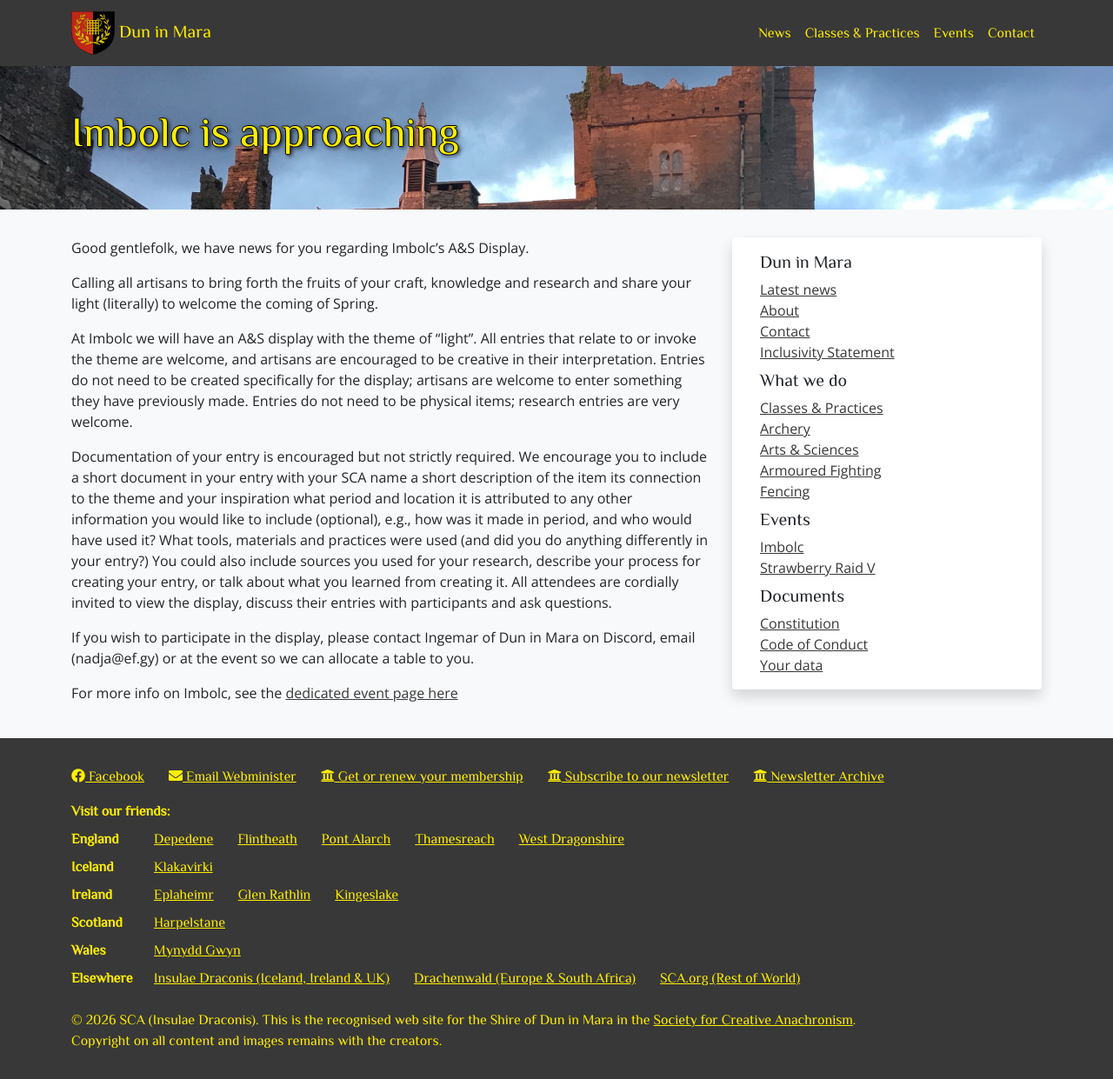
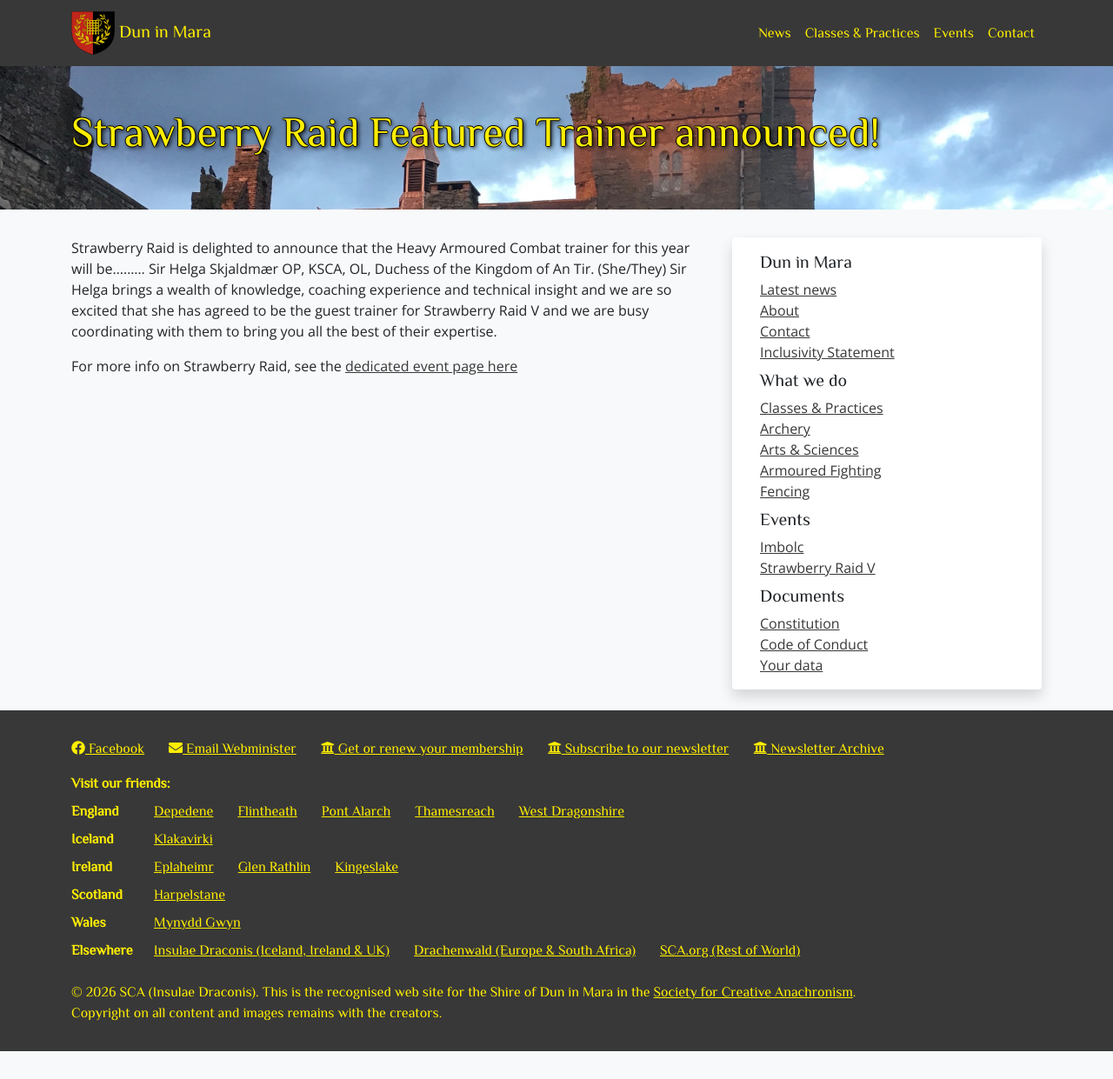
Before and after one commit to drachenwald/dun-in-mara, a Jekyll site: the page built from _posts/2026-01-18-imbolc.md, in a window 1280 px wide. Shown: the whole page at 87% size. Built offline with Jekyll 4.4.1, drawn with Linux system fonts in a browser that asks for light colours; comment, search, counter and statistics services are not loaded; after the commit the page ends 1209 px from its top, so only the background shows below that.

Commit message:
updated news article from imbolc to SR

```diff
--- a/_posts/2026-01-18-imbolc.md
+++ b/_posts/2026-01-18-imbolc.md
@@ -1,23 +1,12 @@
 ---
-title:  "Imbolc is approaching"
-date:   2026-01-18 21:00:00 +0000
+title:  "Strawberry Raid Featured Trainer announced!"
+date:   2026-01-20 21:00:00 +0000
 categories: event
 ---
 
-Good gentlefolk, we have news for you regarding Imbolc's A&S Display.
+Strawberry Raid is delighted to announce that the Heavy Armoured Combat trainer for this year will be………
+Sir Helga Skjaldmær
+OP, KSCA, OL, Duchess of the Kingdom of An Tir. (She/They)
+Sir Helga brings a wealth of knowledge, coaching experience and technical insight and we are so excited that she has agreed to be the guest trainer for Strawberry Raid V and we are busy coordinating with them to bring you all the best of their expertise.
 
-Calling all artisans to bring forth the fruits of your craft, knowledge and research and share your light (literally) to welcome the coming of Spring.
-
-At Imbolc we will have an A&S display with the theme of "light". All entries that relate to or invoke the theme are welcome, and artisans are encouraged to be creative in their interpretation. Entries do not need to be created specifically for the display; artisans are welcome to enter something they have previously made. Entries do not need to be physical items; research entries are very welcome.
-
-Documentation of your entry is encouraged but not strictly required. We encourage you to include a short document in your entry with
-your SCA name
-a short description of the item
-its connection to the theme and your inspiration
-what period and location it is attributed to
-any other information you would like to include (optional), e.g., how was it made in period, and who would have used it? What tools, materials and practices were used (and did you do anything differently in your entry?) You could also include sources you used for your research, describe your process for creating your entry, or talk about what you learned from creating it.
-All attendees are cordially invited to view the display, discuss their entries with participants and ask questions.
-
-If you wish to participate in the display, please contact Ingemar of Dun in Mara on Discord, email (nadja@ef.gy) or at the event so we can allocate a table to you.
-
-For more info on Imbolc, see the [dedicated event page here](/events/2026/imbolc/)
+For more info on Strawberry Raid, see the [dedicated event page here](/events/2026/strawberry-raid-v/index.md)
```
